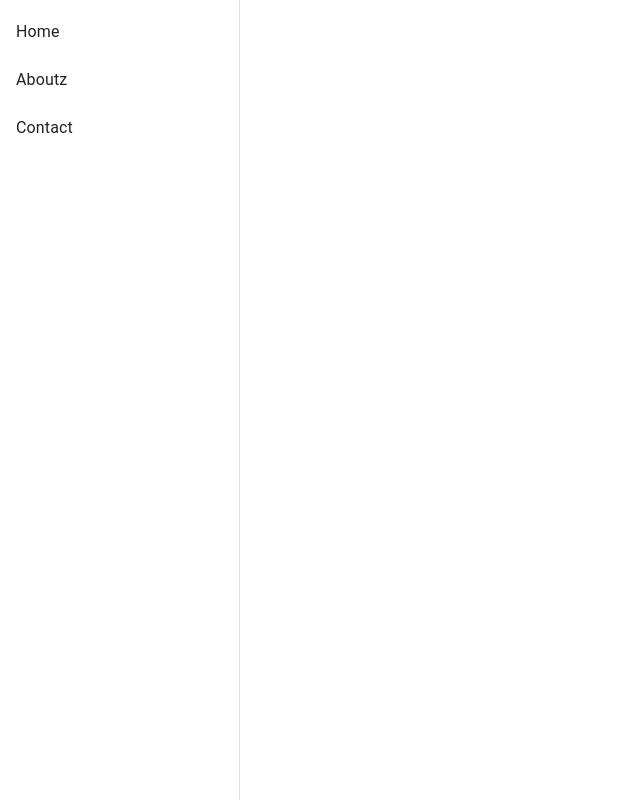
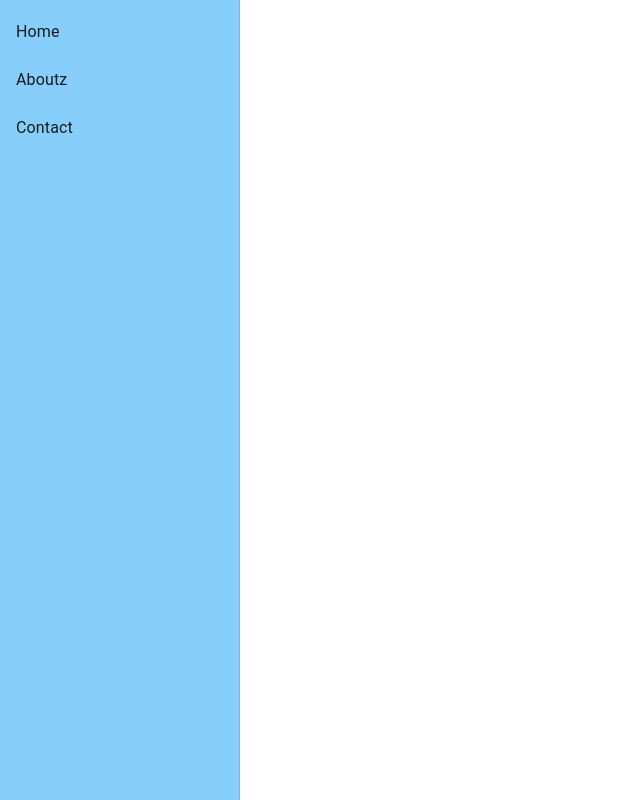
Before and after one commit to johnpackercoaching/reactv1, a React (Create React App) app: page / in a window 1280 px wide. Shown: the whole page, without its empty margins (0-640 px from the left). Built offline with nearby package versions, Linux system fonts and the light colour scheme.

Commit message:
Update App.js

```diff
--- a/src/App.js
+++ b/src/App.js
@@ -22,6 +22,7 @@ function App() {
           '& .MuiDrawer-paper': {
             width: 240,
             boxSizing: 'border-box',
+            backgroundColor: 'lightSkyBlue',
           },
         }}
       >
```
